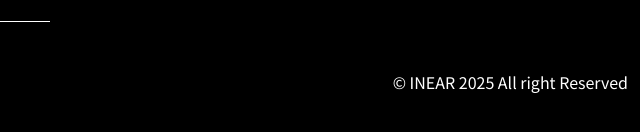
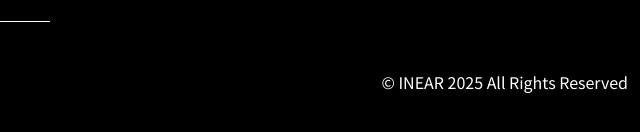
Before and after one commit to fntxxx/INEAR, a plain HTML site: page index.html in a window 1280 px wide. Shown: the part 3378-3510 px from the top of the page, 640-1280 px from the left. Drawn offline with Linux system fonts and the light colour scheme.

Commit message:
docs: 更新 footer copyright 文字

```diff
--- a/index.html
+++ b/index.html
@@ -196,7 +196,7 @@
                         </a>
                     </div>
                     <div class="footer__copyright">
-                        <p>© INEAR 2025 All right Reserved</p>
+                        <p>© INEAR 2025 All Rights Reserved</p>
                     </div>
                 </div>
             </div>
```
